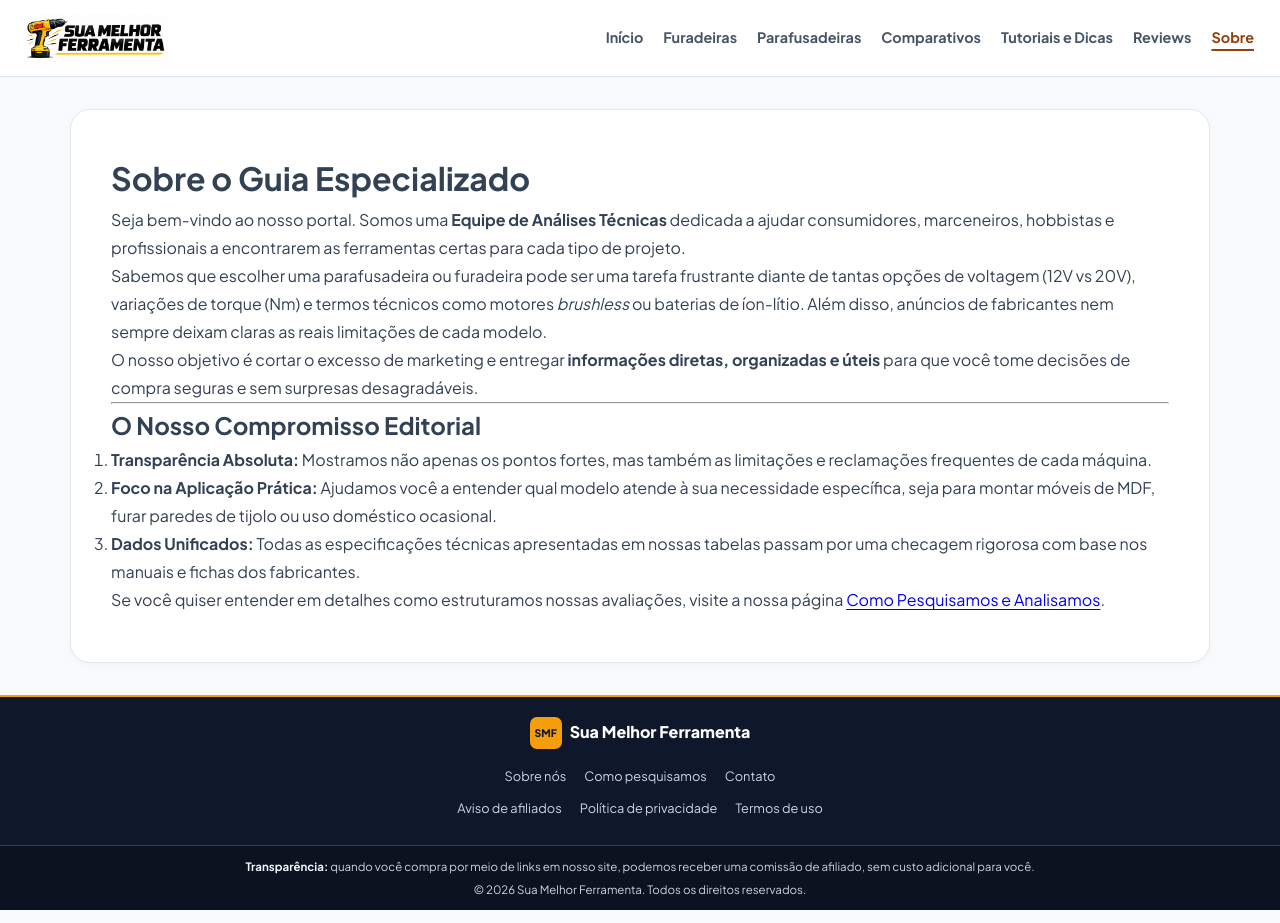
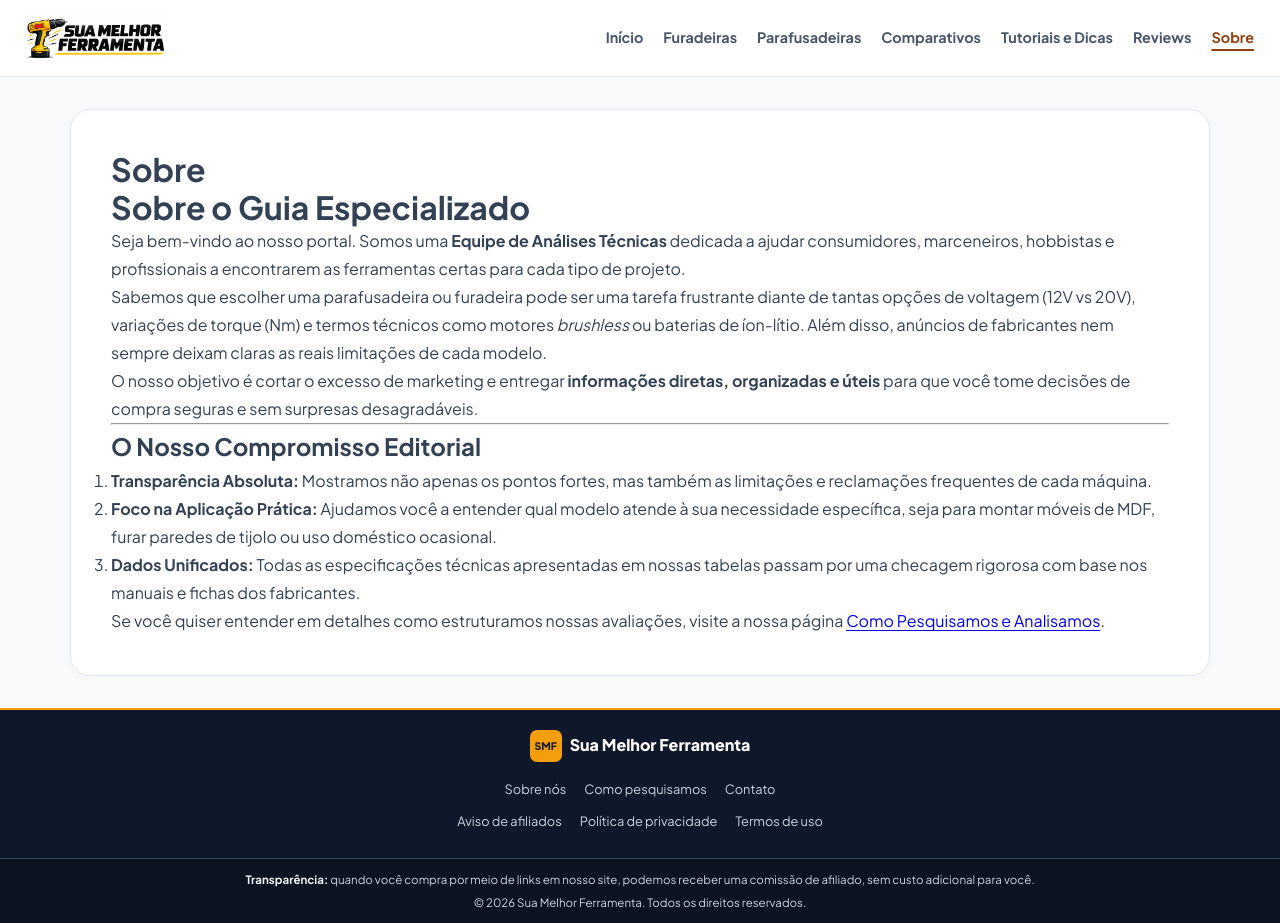
Before and after one commit to membroequipe/SiteReview, a Jekyll site: the page built from sobre.md, in a window 1280 px wide and 923 px high. Built offline with Jekyll 4.4.1, drawn with Linux system fonts in a browser that asks for light colours.

Commit message:
Update sobre.md

```diff
--- a/sobre.md
+++ b/sobre.md
@@ -4,6 +4,13 @@ title: "Sobre Nós"
 permalink: /sobre/
 description: "Conheça a proposta da nossa Equipe de Análises: guias de compra imparciais e comparativos técnicos diretos sobre parafusadeiras e ferramentas."
 ---
+<style>
+  h1 {
+    line-height: 1.2 !important;
+  }
+</style>
+
+<h1>Sobre</h1>
 
 # Sobre o Guia Especializado
 
```
